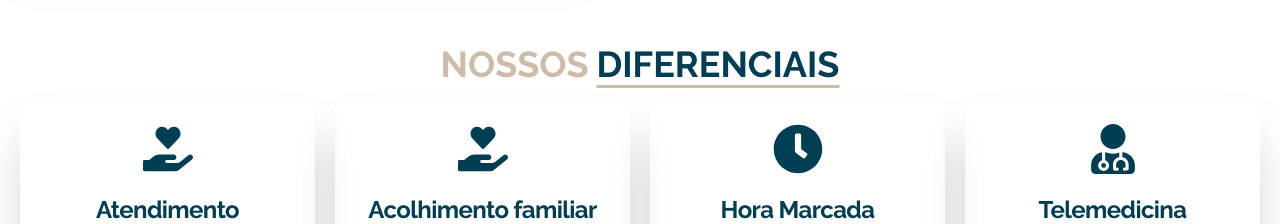
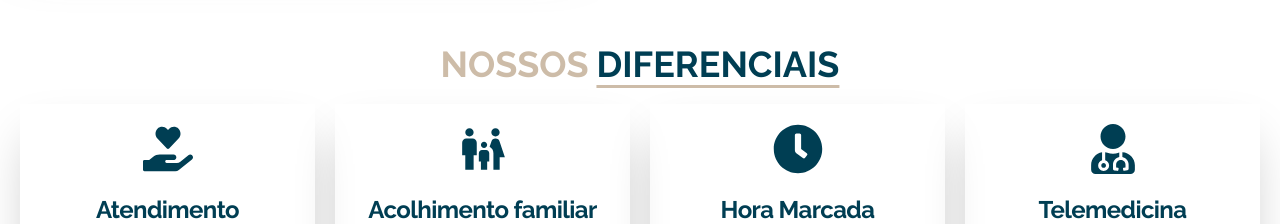
Before and after one commit to brunoprestesap/page-dra-camila, a React (Create React App) app: page / in a window 1280 px wide. Shown: the part 3600-3824 px from the top of the page. Built offline with nearby package versions, Linux system fonts and the light colour scheme.

Commit message:
ajustes iniciais

```diff
--- a/src/components/Diferential.js
+++ b/src/components/Diferential.js
@@ -7,6 +7,8 @@ import {
   FaUserMd,
 } from "react-icons/fa";
 
+import { MdFamilyRestroom } from 'react-icons/md'
+
 function Diferentials() {
   const contents = [
     {
@@ -15,7 +17,7 @@ function Diferentials() {
       text: "Fazemos questão de uma escuta atenta e humanizada. Prezamos pelo cuidado e humanização nos atendimentos por meio de um atendimento acolhedor. Atuamos com base na ética, empatia e respeito pela vida, com objetivo de melhorar cada vez mais sua qualidade de vida.",
     },
     {
-      icon: <FaHandHoldingHeart size={50} />,
+      icon: <MdFamilyRestroom size={50} />,
       title: "Acolhimento familiar",
       text: "Um diferencial que marca nosso atendimento é o espaço concedido aos familiares. O propósito da melhora integral do paciente inclui disponibilidade, acesso ao familiar para esclarecimento de dúvidas e participação no tratamento, respeitando as individualidades da pessoa e seguindo o sigilo médico.",
     },
```
